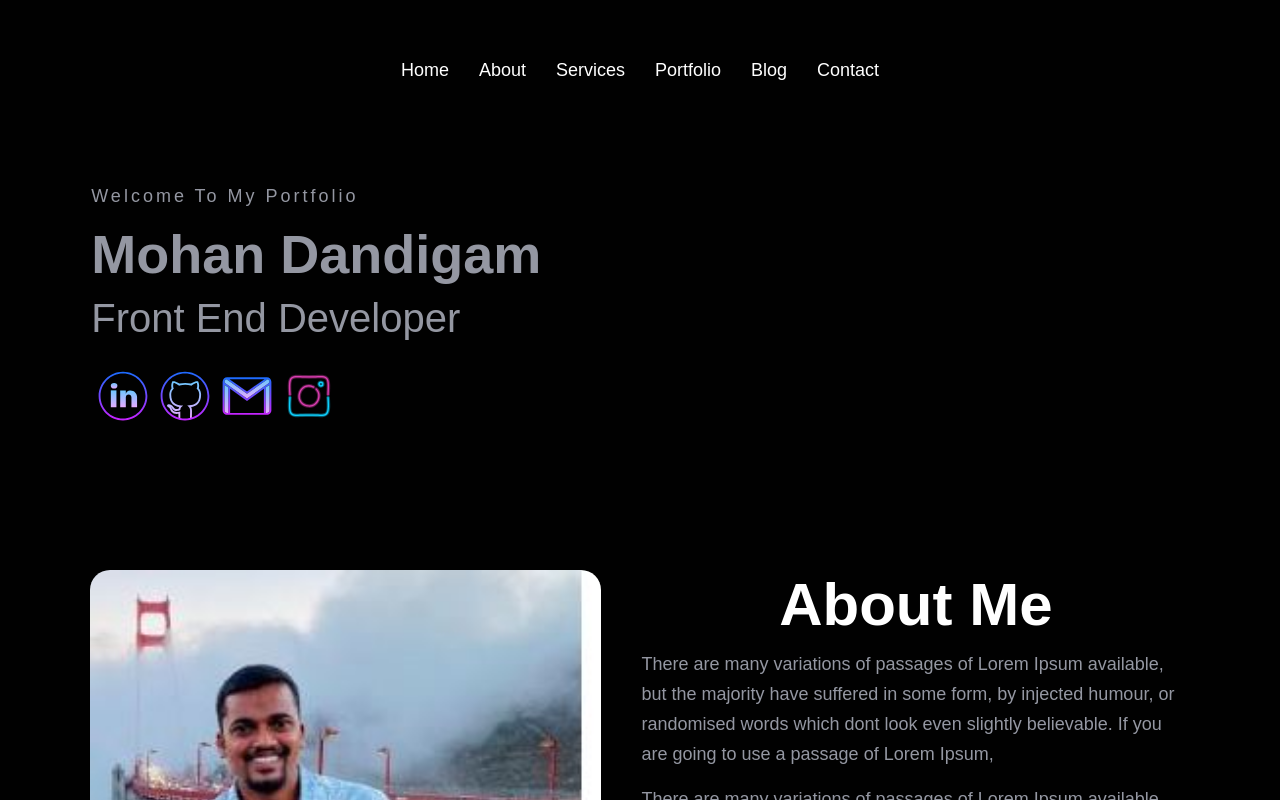
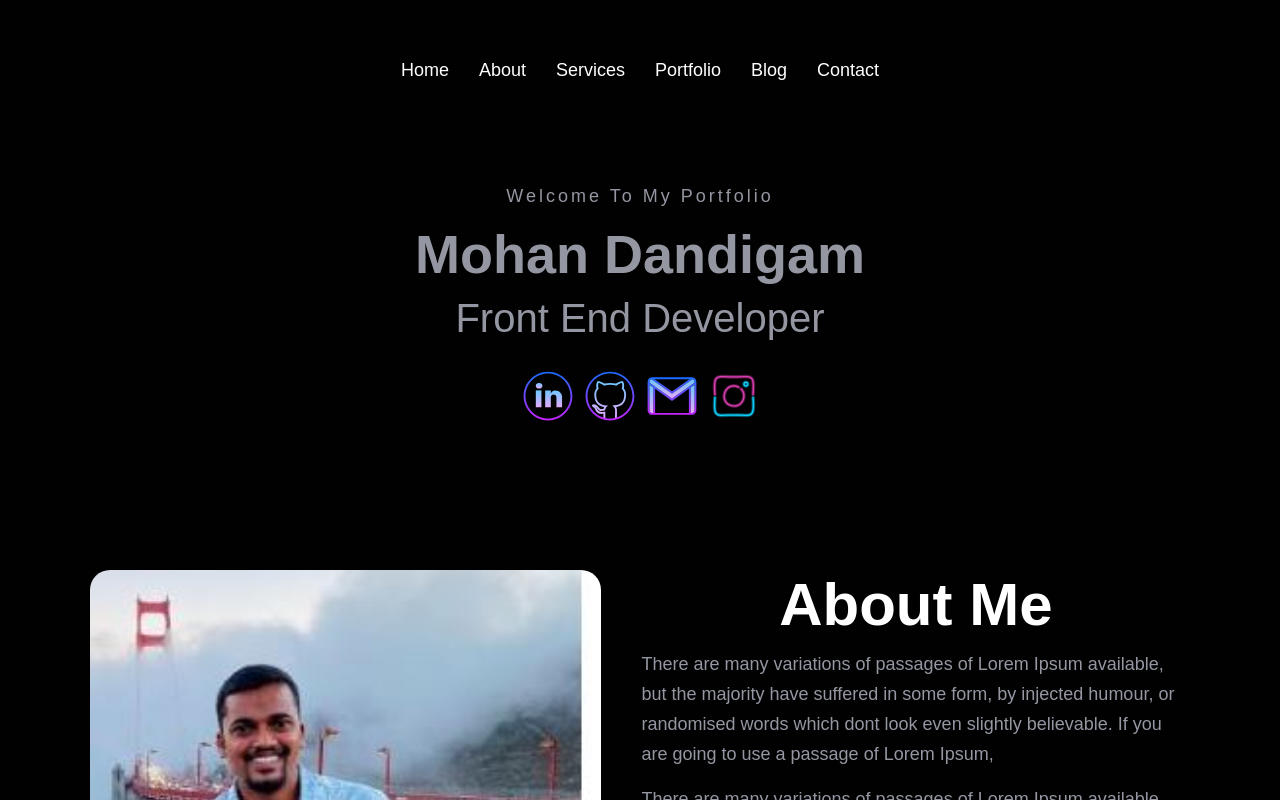
Before and after one commit to mohandand/My_Portfolio, a React (Create React App) app: page / in a window 1280 px wide. Shown: the top 800 px of the page. Built offline with nearby package versions, Linux system fonts and the light colour scheme.

Commit message:
Updated Code for My Portfoio roject

```diff
--- a/src/components/Home/Home.css
+++ b/src/components/Home/Home.css
@@ -13,7 +13,9 @@ li.nav__items{
     padding: 20px 0px;
     display: flex;
     flex-direction: column;
-    margin-left: 40px;
+    text-align: center;
+    margin: 0 auto;
+    max-width: 80%;
 }
 h1.home__text{
     font-size: 18px;
```
